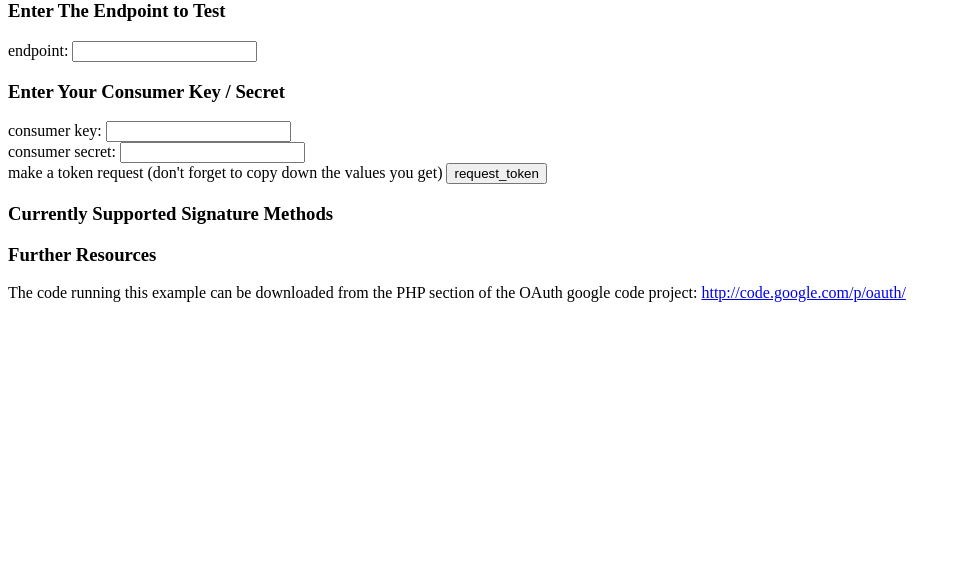
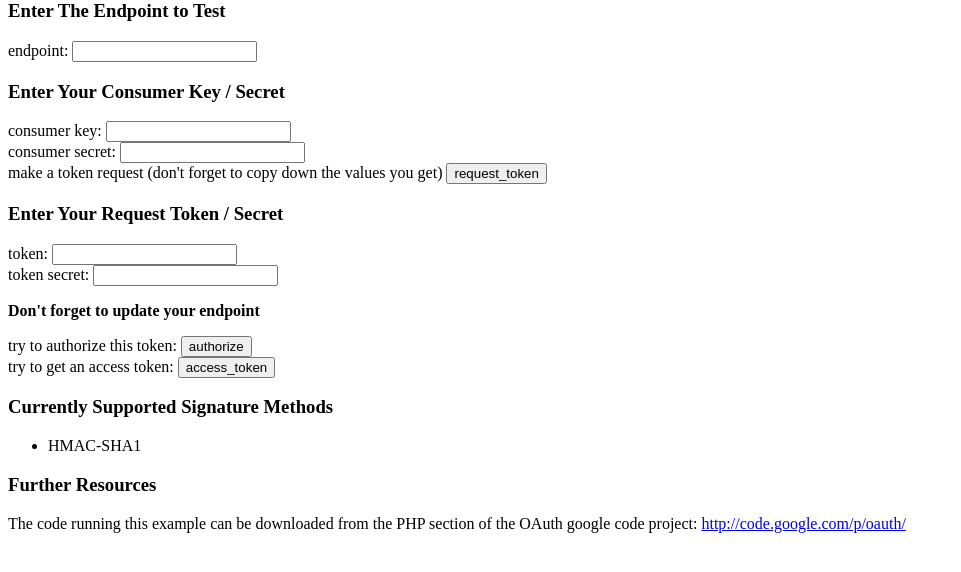
Before and after one commit to CrispyBaconLabs/oauth, a PHP site: page /client.php in a window 1280 px wide. Shown: the part 150-722 px from the top of the page, without its empty margins (0-961 px from the left). Run offline with PHP 8.4, Linux system fonts and the light colour scheme; data that the repository does not hold is empty.

Commit message:
adding more functions to test client

```diff
--- a/example/client.php
+++ b/example/client.php
@@ -1,11 +1,12 @@
 <?php
 require_once("common.inc.php");
 
+$test_server = new TestOAuthServer(new MockOAuthStore());
 
 $key = @$_REQUEST['key'];
 $secret = @$_REQUEST['secret'];
-$token = @$_REQUEST['oauth_token'];
-$token_secret = @$_REQUEST['oauth_token_secret'];
+$token = @$_REQUEST['token'];
+$token_secret = @$_REQUEST['token_secret'];
 $endpoint = @$_REQUEST['endpoint'];
 $action = @$_REQUEST['action'];
 
@@ -23,6 +24,18 @@ if ($action == "request_token") {
   $req_req->sign_request_HMAC_SHA1($test_consumer, NULL);
   Header("Location: $req_req");
 }
+else if ($action == "authorize") {
+  $callback_url = "http://$base_url/client.php?key=$key&secret=$secret&oauth_token=$token&oauth_token_secret=$token_secret&endpoint=" . urlencode($endpoint);
+  $auth_url = $endpoint . "?oauth_token=$token&oauth_callback=".urlencode($callback_url);
+  Header("Location: $auth_url");
+}
+else if ($action == "access_token") {
+  $acc_req = new OAuthRequest(array(), "GET", $endpoint);
+  $acc_req->build_request($test_consumer, $test_token);
+  $acc_req->sign_request_HMAC_SHA1($test_consumer, $test_token);
+  Header("Location: $acc_req");
+}
+
 
 
 $acc_token = new OAuthConsumer("accesskey", "accesssecret", 1);
@@ -57,6 +70,12 @@ consumer key: <input type="text" name="key" value="<?php echo $key; ?>" /><br />
 consumer secret: <input type="text" name="secret" value="<?php echo $secret;?>" /><br />
 make a token request (don't forget to copy down the values you get)
 <input type="submit" name="action" value="request_token" />
+<h3>Enter Your Request Token / Secret</h3>
+token: <input type="text" name="token" value="<?php echo $token; ?>" /><br />
+token secret: <input type="text" name="token_secret" value="<?php echo $token_secret; ?>" /><br />
+<p><strong>Don't forget to update your endpoint</strong></p>
+try to authorize this token: <input type="submit" name="action" value="authorize" /><br />
+try to get an access token: <input type="submit" name="action" value="access_token" /><br />
 
 <h3>Currently Supported Signature Methods</h3>
 <ul>
```
